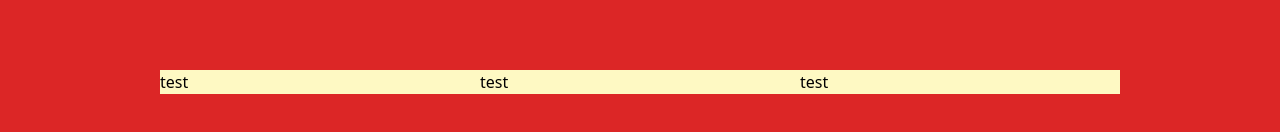
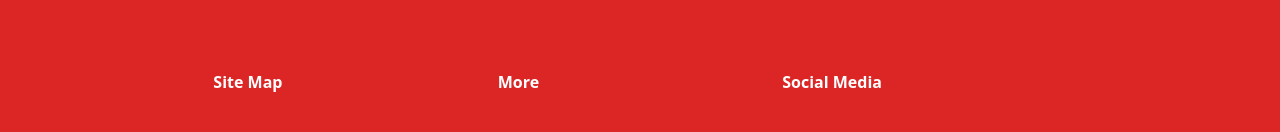
Before and after one commit to MauriceDev1/preschool, a Next.js app: page / in a window 1280 px wide. Shown: the part 902-1034 px from the top of the page. Built offline with nearby package versions, Linux system fonts and the light colour scheme.

Commit message:
fix: footer

```diff
--- a/components/navigation/Footer.tsx
+++ b/components/navigation/Footer.tsx
@@ -3,15 +3,19 @@ import React from 'react'
 export default function Footer() {
   return (
     <div className='flex w-full py-20 bg-red-600'>
-        <div className='sm:w-9/12 bg-gray-100 m-auto flex flex-wrap'>
-          <div className='w-full sm:w-1/3 bg-yellow-100'>
-            test
+        <div className='w-11/12 sm:w-8/12 m-auto flex flex-wrap'>
+          <div className='w-full sm:w-1/3'>
+            <div className='text-white font-semibold'>
+              Site Map
+            </div>
           </div>
-          <div className='w-full sm:w-1/3 bg-yellow-100'>
-            test
+          <div className='w-full sm:w-1/3'>
+            <div className='text-white font-semibold'>More</div>
           </div>
-          <div className='w-full sm:w-1/3 bg-yellow-100'>
-            test
+          <div className='w-full sm:w-1/3'>
+            <div className='text-white font-semibold'>
+              Social Media
+            </div>
           </div>
         </div>
     </div>
```
